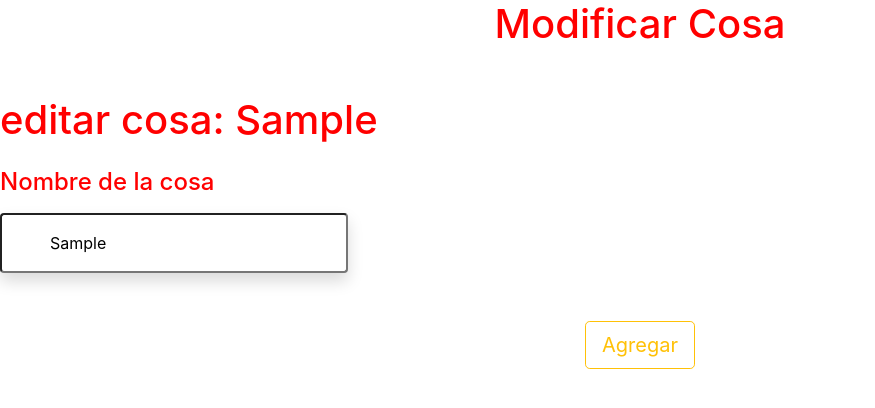
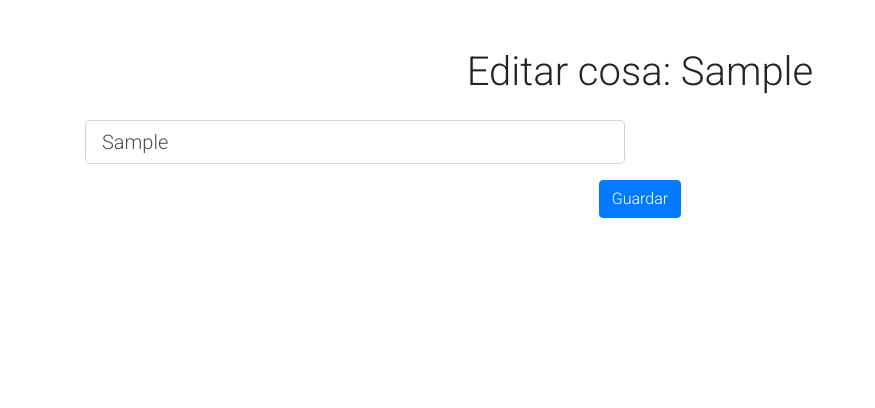
Before and after one commit to watefa1/Practica_Gabriel_G, a CodeIgniter app: page /database/index.php/user/edit/index/1 in a window 1280 px wide. Shown: the top 408 px of the page, without its empty margins (0-875 px from the left). Run offline with CodeIgniter, Linux system fonts and the light colour scheme; tables that the repository leaves empty or names only in its code hold one stand-in row (values such as "Sample post"); data that the repository does not hold is empty; some libraries are stand-ins or nearby versions.

Commit message:
Funcionalidad editar

```diff
--- a/application/controllers/user/Edit.php
+++ b/application/controllers/user/Edit.php
@@ -7,33 +7,25 @@ class Edit extends CI_Controller {
 	{
 		parent::__construct();
 		$this->load->model("User_model");
-
 	}
 
 	public function index($id_cosa)
 	{
-
-		$data7=$this->User_model->getCosa($id_cosa);
-		$this->load->view("user/edit",$data7);
+		$data1=$this->User_model->getCosa($id_cosa);
+		$this->load->view("user/edit",$data1);
 	}
 
 	public function update($id_cosa){
 		$cosas = $this->input->post("cosas");
 
-		$this->form_validation->set_rules('cosas', 'Cosas');
-		if ($this->form_validation->run() == FALSE)
-		{
-				$this->load->view('user/edit');
-		}
-		else
-		{
+		$data1=$this->User_model->getCosa($id_cosa);
+
+
 			$data1 = array(
-			"cosas"=>$cosas,
-			);
+			"cosas"=>$cosas);
 
 	$this->User_model->update($data1,$id_cosa);
-	$this->session->set_flashdata('sucess', '¡Se han editado los datos correctamente!');
+	$this->session->set_flashdata('sucess', '¡Se ha editado la cosa correctamente!');
 		redirect(base_url()."cosas");
 	}
 	}
-}
--- a/application/models/User_model.php
+++ b/application/models/User_model.php
@@ -50,11 +50,6 @@ class User_model extends CI_Model {
 		return $results->row();
 	}
 
-	public function update($data1,$id_cosa){
-		$this->db->where("id_cosa",$id_cosa);
-		$this->db->update("cosas",$data1);
-	}
-
 	public function delete($id_cosa){
 		$this->db->where("id_cosa",$id_cosa);
 		$this->db->delete("cosas");
@@ -65,11 +60,25 @@ class User_model extends CI_Model {
 		$this->db->delete("tag");
 	}
 
-	public function getPassword($password){
+	public function getUsers(){
 		$this->db->select("*");
 		$this->db->from("users u");
-		$this->db->where("u.password",$password);
+		$results=$this->db->get();
+		return $results->result();
+	}
+
+	public function getTags($data2){
+		$this->db->select("*");
+		$this->db->from("tag t");
+		$this->db->where("t.tag",$data2);
 		$results=$this->db->get();
 		return $results->row();
 	}
+
+	public function update($data1,$id_cosa){
+		$this->db->select("*");
+		$this->db->from("cosas t");
+        $this->db->where("id_cosa",$id_cosa);
+        $this->db->update("cosas",$data1);
+    }
 }
--- a/application/views/user/edit.php
+++ b/application/views/user/edit.php
@@ -1,23 +1,40 @@
 <!doctype html>
 <html lang="en">
   <head>
-	<link href="style.css" rel="stylesheet" type="text/css">
-	 <!-- Bootstrap CSS -->
-	 <link rel="stylesheet" href="https://stackpath.bootstrapcdn.com/bootstrap/4.5.0/css/bootstrap.min.css" integrity="sha384-9aIt2nRpC12Uk9gS9baDl411NQApFmC26EwAOH8WgZl5MYYxFfc+NcPb1dKGj7Sk" crossorigin="anonymous">
-	 <FONT COLOR="red"> <h1><center> Modificar Cosa </center></h1>
+    <!-- Required meta tags -->
+    <meta charset="utf-8">
+    <meta name="viewport" content="width=device-width, initial-scale=1, shrink-to-fit=no">
+
+    <!-- Bootstrap CSS -->
+    <link rel="stylesheet" href="https://stackpath.bootstrapcdn.com/bootstrap/4.5.0/css/bootstrap.min.css" integrity="sha384-9aIt2nRpC12Uk9gS9baDl411NQApFmC26EwAOH8WgZl5MYYxFfc+NcPb1dKGj7Sk" crossorigin="anonymous">
+    <link href="https://fonts.googleapis.com/css2?family=Roboto:wght@300&display=swap" rel="stylesheet">
+    <style>body{font-family:"Roboto" !important;}</style>
+
+    <title>Editar cosa</title>
   </head>
   <body>
-	<h1 class="mt-5">editar cosa:  <?php echo $cosas;?></h1>
-	<form action="<?php echo base_url(); ?>modificar/update/<?php echo $id_cosa; ?>" class="mt-4" method="POST">
-<form method="POST" action="" name="signup-form">
-	<label><h4>Nombre de la cosa</h4></label>
-    <div class="form-element form-element-lg">
-        <input class="shadow px-5 p-3 mb-5 bg-white rounded" type="text" name="cosas" value="<?php echo $cosas; ?>"/>
+	<center>
+    <div class="container">
+        <h1 class="mt-5">Editar cosa: <?php echo $cosas; ?></h1>
+        <form action="<?php echo base_url(); ?>cosas/update/<?php echo $id_cosa; ?>" class="mt-4" method="POST">
+            <div class="row">
+                <div class="col-lg-6">
+                    <div class="form-group">
+                        <input type="text" name="cosas" class="form-control btn-lg" value="<?php echo $cosas; ?>">
+                    </div>
+                    </div>
+                </div>
+                    </div>
+                    </div>
+                </div>
+
+                <div class="col-lg-12">
+                    <button type="submit" class="btn btn-primary">Guardar</button>
+                </div>
+            </div>
+        </form>
     </div>
-		 <center>
-    <button class="btn btn-outline-warning btn-lg" type="submit" name="agregar" value="enviar">Agregar</button>
 	</center>
-</form>
-</form>
+    <script src="https://unpkg.com/ionicons@5.1.2/dist/ionicons.js"></script>
   </body>
 </html>
```
